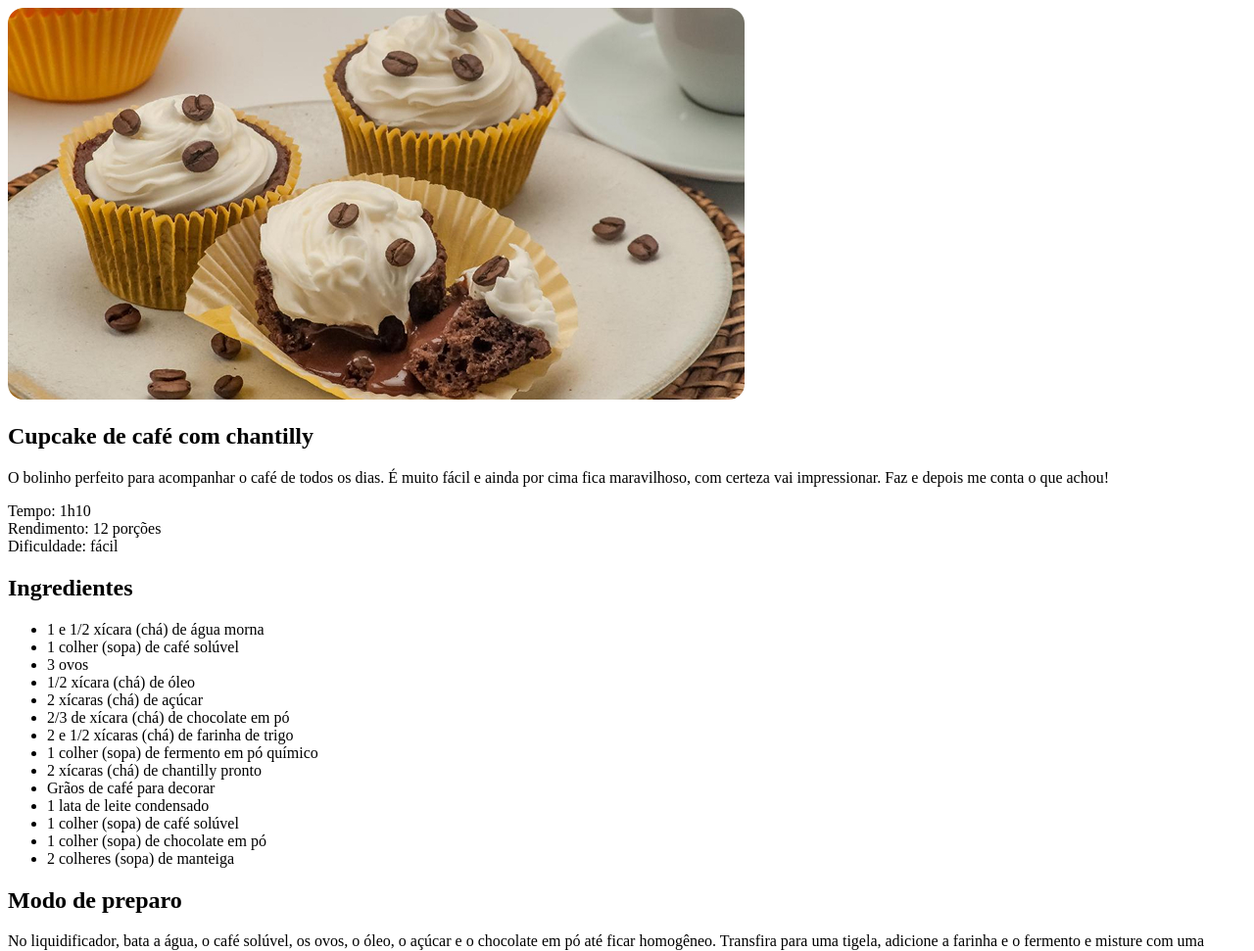
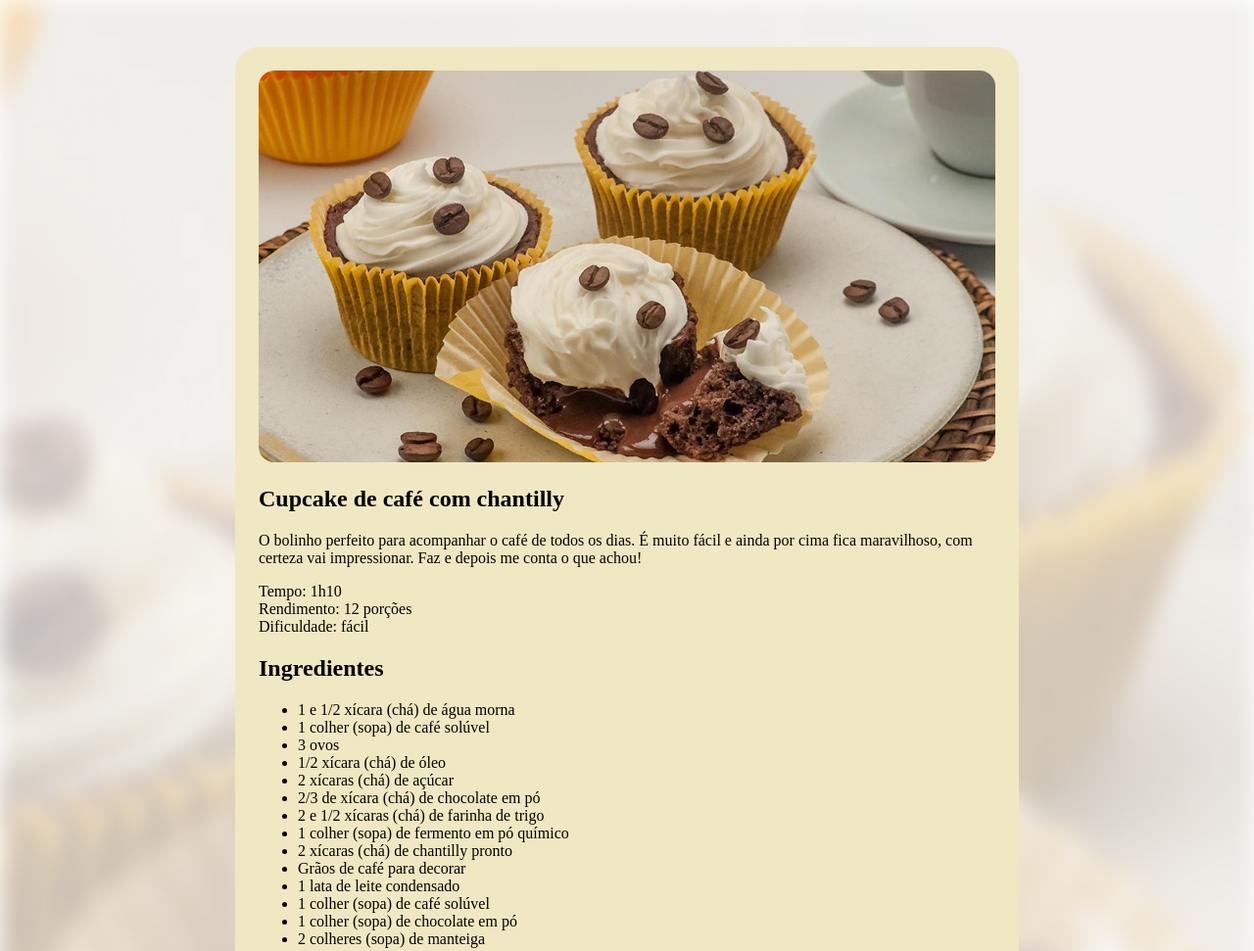
Before and after one commit to gleidysoncosta/projeto-receita, a plain HTML site: page index.html in a window 1280 px wide. Shown: the top 971 px of the page at 98% size. Drawn offline with Linux system fonts and the light colour scheme.

Commit message:
imagem de fundo, estilo #page

```diff
--- a/style.css
+++ b/style.css
@@ -1,3 +1,17 @@
-#page img {
+body {
+  background-image: url(assets/bg-image.jpg);
+  background-size: cover;
+}
+
+#page {
+  box-sizing: border-box;
+  width: 800px;
+  padding: 24px;
+  background-color: #F0E8C2;
+  border-radius: 24px;
+  margin: 48px auto;
+}
+
+img {
   border-radius: 16px;
 }
```
